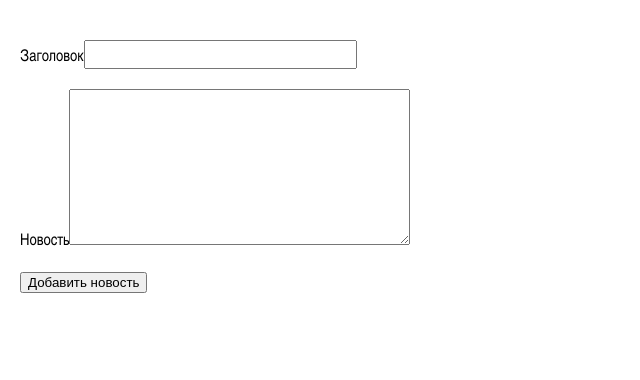
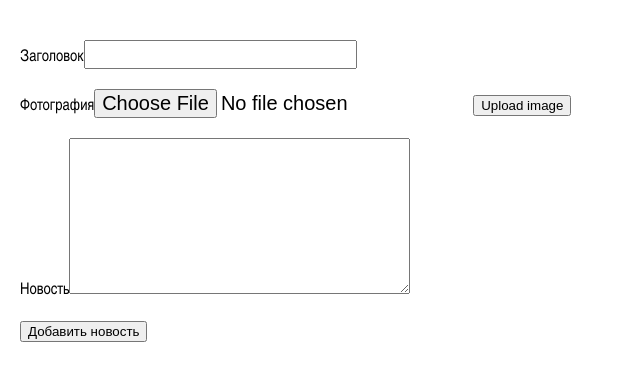
Before and after one commit to startsev2000/pride_vue, a Vue app: page /addnews in a window 1280 px wide. Shown: the top 380 px of the page, without its empty margins (0-640 px from the left). Built offline with nearby package versions, Linux system fonts and the light colour scheme.

Commit message:
Started working with image adding

```diff
--- a/src/views/AddNews.vue
+++ b/src/views/AddNews.vue
@@ -5,10 +5,11 @@
         <label>Заголовок</label>
         <input v-model="form.heading" type="text" />
       </div>
-      <!-- <div class="photo">
+      <div class="photo">
         <label>Фотография</label>
         <input type="file" />
-      </div>-->
+        <button @click="onUpload">Upload image</button>
+      </div>
       <div class="news1">
         <label>Новость</label>
         <textarea rows="10" cols="40" v-model="form.news"></textarea>
@@ -21,8 +22,9 @@
 </template>
 
 <script>
-import { addNews } from '@/main'
-import { reactive } from 'vue'
+import { addNews } from "@/main";
+import { reactive } from "vue";
+import firebase from 'firebase'
 
 export default {
   /*
@@ -32,18 +34,41 @@ export default {
     Профессия
     Описание
     */
-   setup() {
-       const form = reactive({ heading: '',  news: '' })
+  setup() {
+    const form = reactive({ heading: "", news: "" });
 
-       const submitNews = async () => {
-           await addNews({...form})
-           form.heading = ''
-           form.news = ''
-       }
+    const submitNews = async () => {
+      await addNews({ ...form });
+      form.heading = "";
+      form.news = "";
+    };
 
-       return { form, submitNews }
-   }
+    const onUpload = () => {
+      this.picture = null;
+      const storageRef = firebase
+        .storage()
+        .ref(`${this.imageData.name}`)
+        .put(this.imageData);
+      storageRef.on(
+        `state_changed`,
+        (snapshot) => {
+          this.uploadValue =
+            (snapshot.bytesTransferred / snapshot.totalBytes) * 100;
+        },
+        (error) => {
+          console.log(error.message);
+        },
+        () => {
+          this.uploadValue = 100;
+          storageRef.snapshot.ref.getDownloadURL().then((url) => {
+            this.picture = url;
+          });
+        }
+      );
+    }
 
+    return { form, submitNews, onUpload };
+  },
 };
 </script>
 
```
